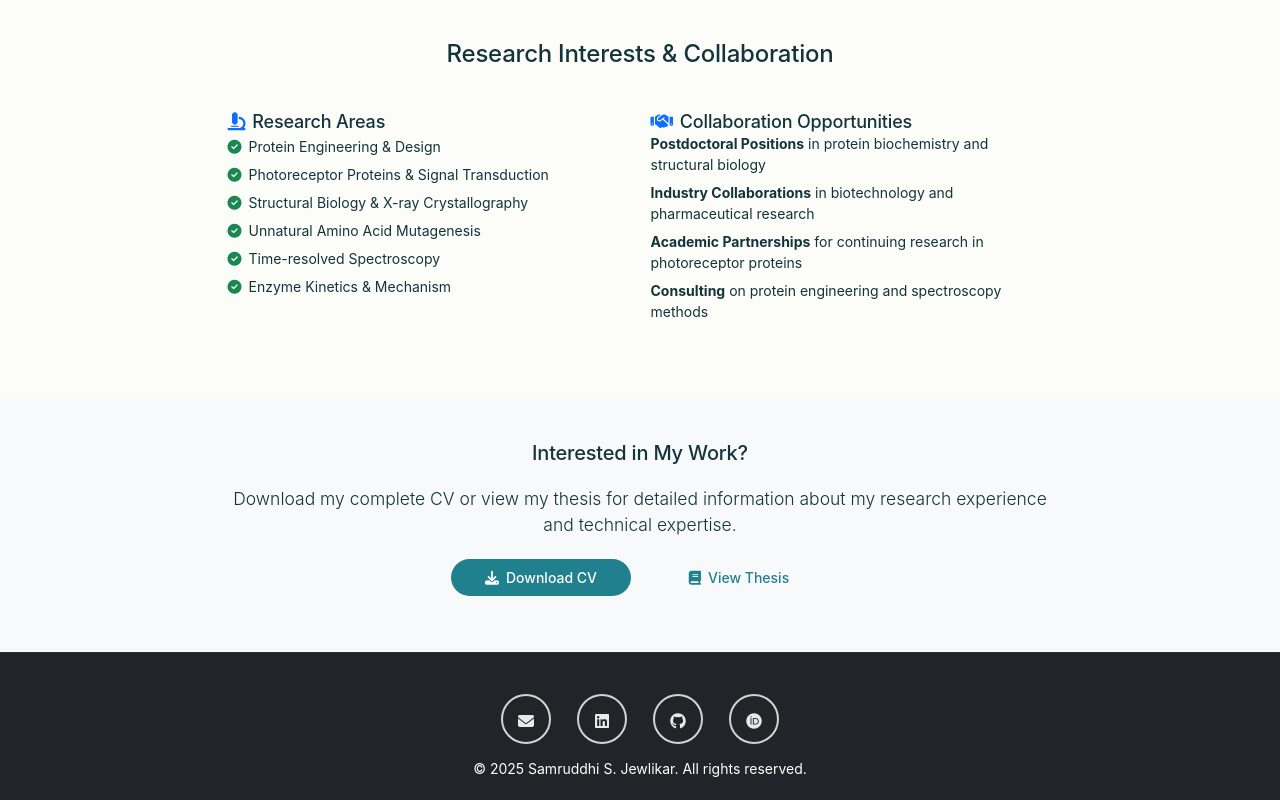
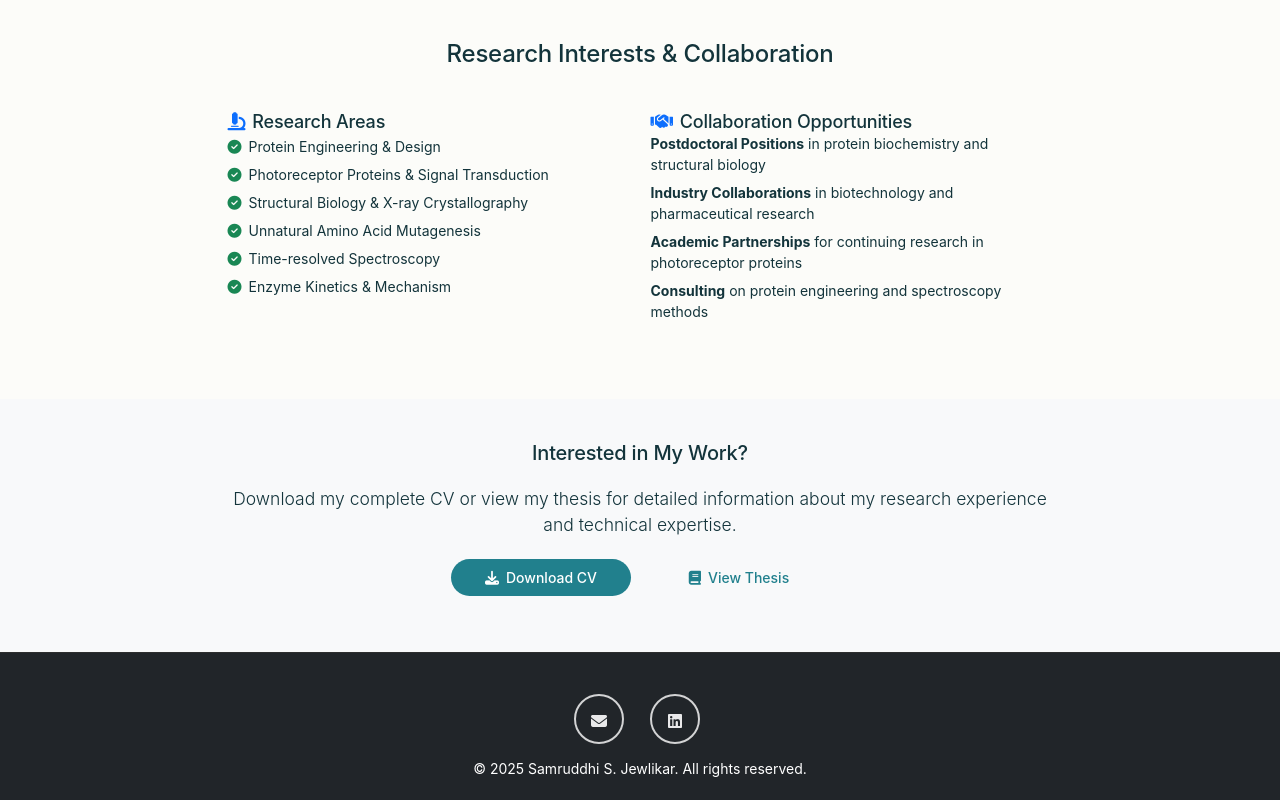
Before and after one commit to Samruddhi-Jewlikar/Samruddhi-Jewlikar.github.io, a plain HTML site: page contact.html in a window 1280 px wide. Shown: the part 996-1796 px from the top of the page. Drawn offline with nearby package versions, Linux system fonts and the light colour scheme; a web font is replaced by a local one.

Commit message:
Update contact.html

```diff
--- a/contact.html
+++ b/contact.html
@@ -79,7 +79,7 @@
                                     <i class="fas fa-map-marker-alt"></i>
                                 </div>
                                 <h4>Location</h4>
-                                <p class="lead">Stony Brook, NY</p>
+                                <p class="lead">United States</p>
                                 <p class="text-muted">Open to relocation for opportunities</p>
                             </div>
                         </div>
@@ -193,17 +193,11 @@
             <div class="row">
                 <div class="col-12">
                     <div class="social-links mb-3">
-                        <a href="mailto:samruddhi.jewlikar@example.com" class="social-link me-3">
+                        <a href="mailto:smrsj1895@gmail.com" class="social-link me-3">
                             <i class="fas fa-envelope"></i>
                         </a>
-                        <a href="https://linkedin.com/in/samruddhi-jewlikar" class="social-link me-3" target="_blank">
+                        <a href="https://www.linkedin.com/in/samruddhijewlikar/" class="social-link me-3" target="_blank">
                             <i class="fab fa-linkedin"></i>
-                        </a>
-                        <a href="https://github.com/samruddhi-jewlikar" class="social-link me-3" target="_blank">
-                            <i class="fab fa-github"></i>
-                        </a>
-                        <a href="https://orcid.org/0000-0000-0000-0000" class="social-link" target="_blank">
-                            <i class="fab fa-orcid"></i>
                         </a>
                     </div>
                     <p class="mb-0">
```
